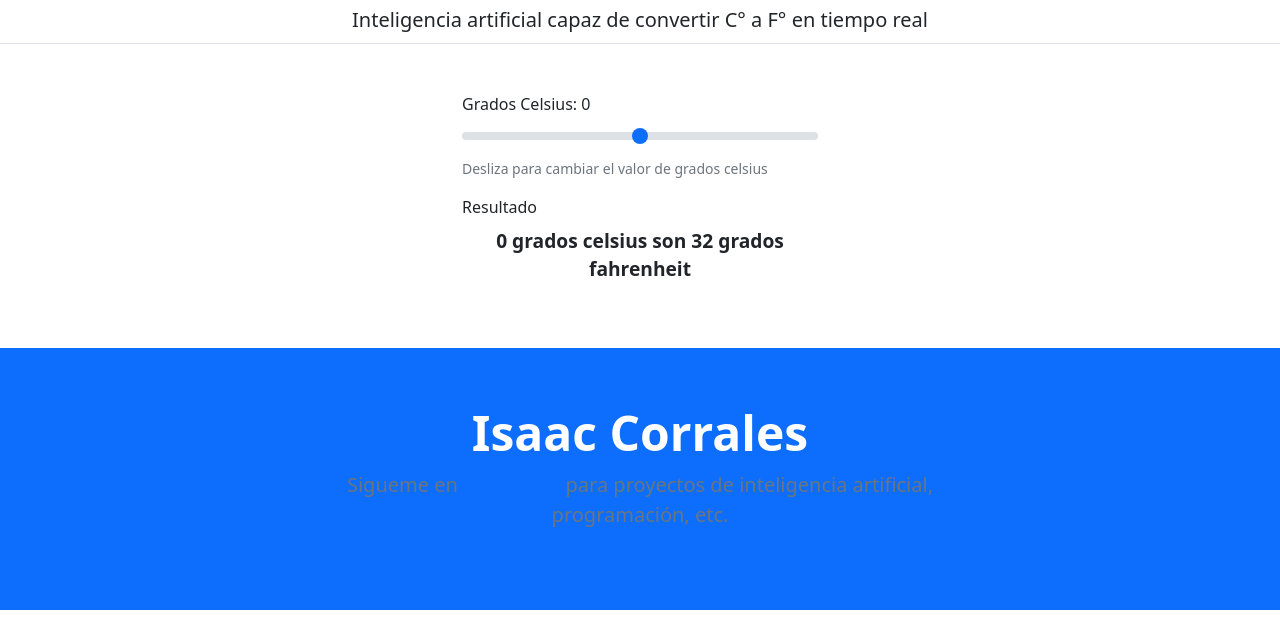
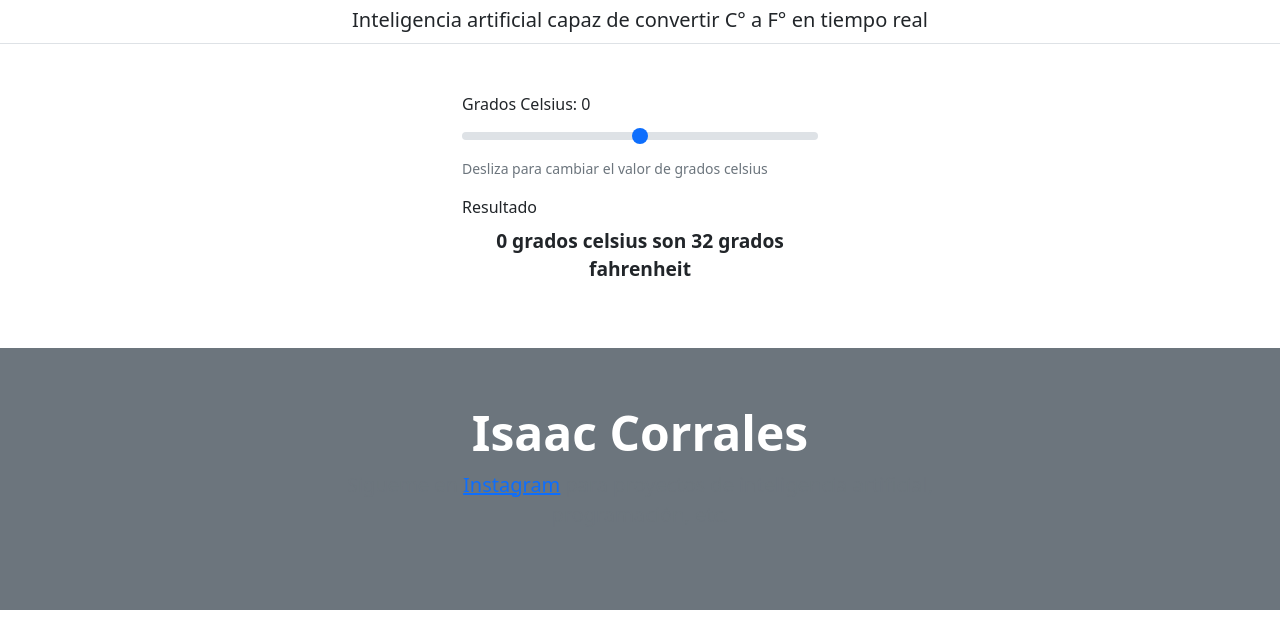
Before and after one commit to IsaacBC08/RN-C-F, a plain HTML site: page index.html in a window 1280 px wide. Shown: the part 165-800 px from the top of the page. Drawn offline with nearby package versions, Linux system fonts and the light colour scheme; a script that the page names is missing.

Commit message:
Update index.html

```diff
--- a/index.html
+++ b/index.html
@@ -53,7 +53,7 @@
 
       <div class="b-example-divider"></div>
 
-      <div class="bg-primary text-secondary mt-5 px-4 py-2 text-center">
+      <div class="bg-secondary text-secondary mt-5 px-4 py-2 text-center">
         <div class="py-5">
           <h1 class="display-5 fw-bold text-white">Isaac Corrales</h1>
           <div class="col-lg-6 mx-auto">
```
